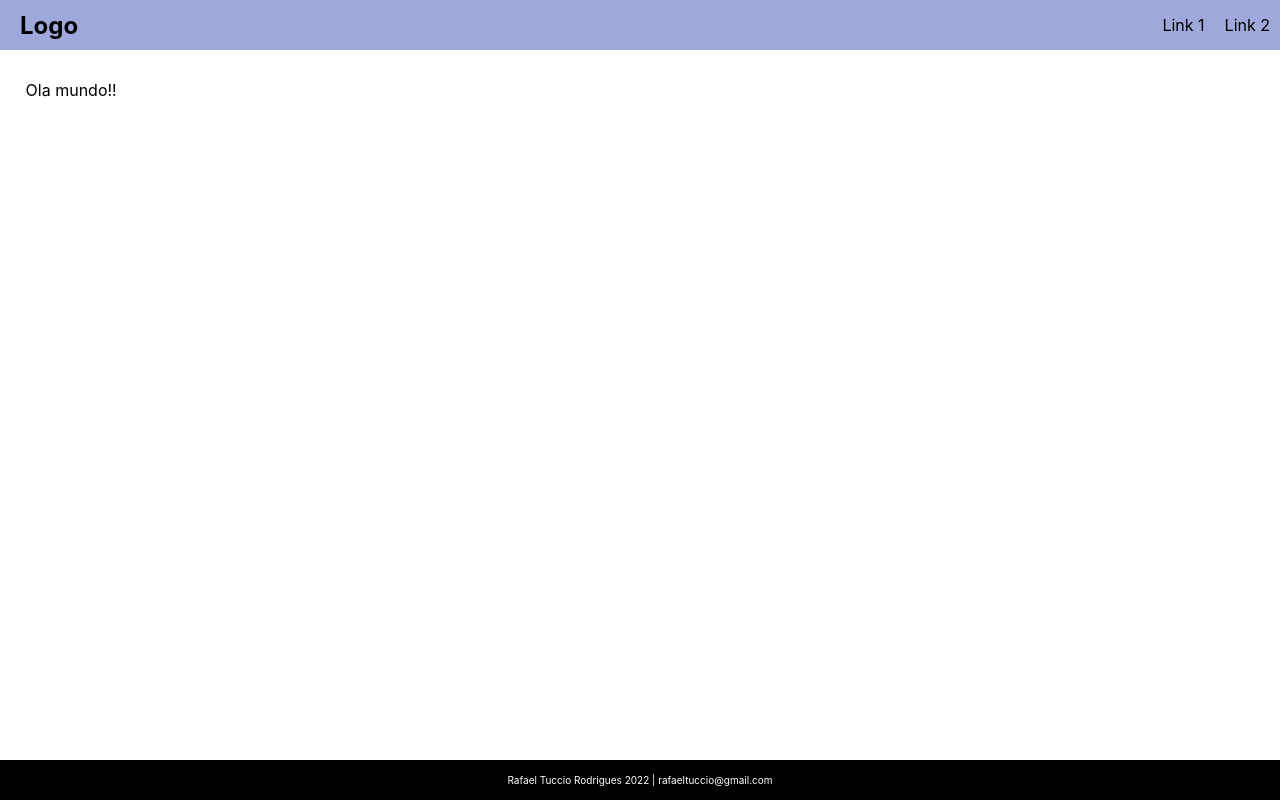
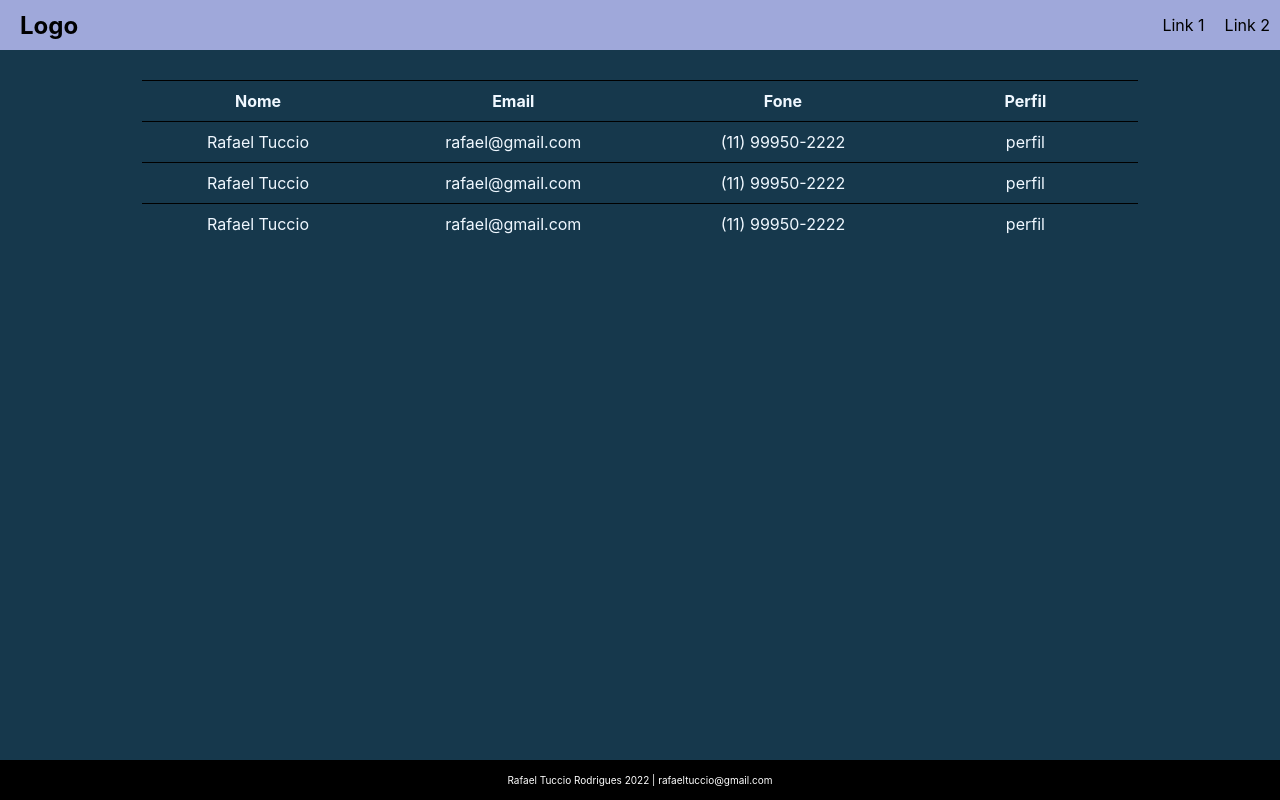
Before and after one commit to RafaelTuccio/app-pessoas, a React (Create React App) app: page / in a window 1280 px wide. Built offline with nearby package versions, Linux system fonts and the light colour scheme.

Commit message:
:feat: criado component Table

```diff
--- a/src/App.js
+++ b/src/App.js
@@ -2,13 +2,14 @@ import './App.css';
 import Navbar from './Component/Navbar';
 import Container from './Component/Container'
 import Footer from './Component/Footer'
+import Table from './Component/Table';
 function App() {
 
   return (
     <>
       <Navbar />
       <Container>
-        Ola mundo!!
+        <Table />
       </Container>
       <Footer />
     </>
--- /dev/null
+++ b/src/Component/Table/index.jsx
@@ -0,0 +1,41 @@
+import './style.css'
+
+const Table = (props) => {
+
+    return (
+        <table>
+            <table>
+                <thead>
+                    <tr>
+                        <th>Nome</th>
+                        <th>Email</th>
+                        <th>Fone</th>
+                        <th>Perfil</th>
+                    </tr>
+                </thead>
+                <tbody>
+                    <tr>
+                        <td>Rafael Tuccio</td>
+                        <td>rafael@gmail.com</td>
+                        <td>(11) 99950-2222</td>
+                        <td>perfil</td>
+                    </tr>
+                    <tr>
+                        <td>Rafael Tuccio</td>
+                        <td>rafael@gmail.com</td>
+                        <td>(11) 99950-2222</td>
+                        <td>perfil</td>
+                    </tr>
+                    <tr>
+                        <td>Rafael Tuccio</td>
+                        <td>rafael@gmail.com</td>
+                        <td>(11) 99950-2222</td>
+                        <td>perfil</td>
+                    </tr>
+                </tbody>
+            </table>
+        </table>
+    )
+}
+
+export default Table
--- /dev/null
+++ b/src/Component/Table/style.css
@@ -0,0 +1,25 @@
+table{
+    width: 90%;
+    margin: 0 5%;
+    border-collapse: collapse;
+    color: aliceblue;
+}
+
+tr{
+    text-align: center;
+    border-top: 1px solid black ;
+    border-collapse: colapse;
+}
+
+tr:hover{
+    background: rgba(0, 0, 0, 0.2)
+}
+
+th{
+    padding: 10px 50px;
+    border-collapse: colapse;
+}
+
+td{
+    padding: 10px 20px;
+}
--- a/src/index.css
+++ b/src/index.css
@@ -1,6 +1,7 @@
 body {
   margin: 0;
   padding: 0;
+  background: #16384c;
   font-family: -apple-system, BlinkMacSystemFont, 'Segoe UI', 'Roboto', 'Oxygen',
     'Ubuntu', 'Cantarell', 'Fira Sans', 'Droid Sans', 'Helvetica Neue',
     sans-serif;
```
Also changed, not shown: 1 other file (tests, documents, lock files or other folders).
